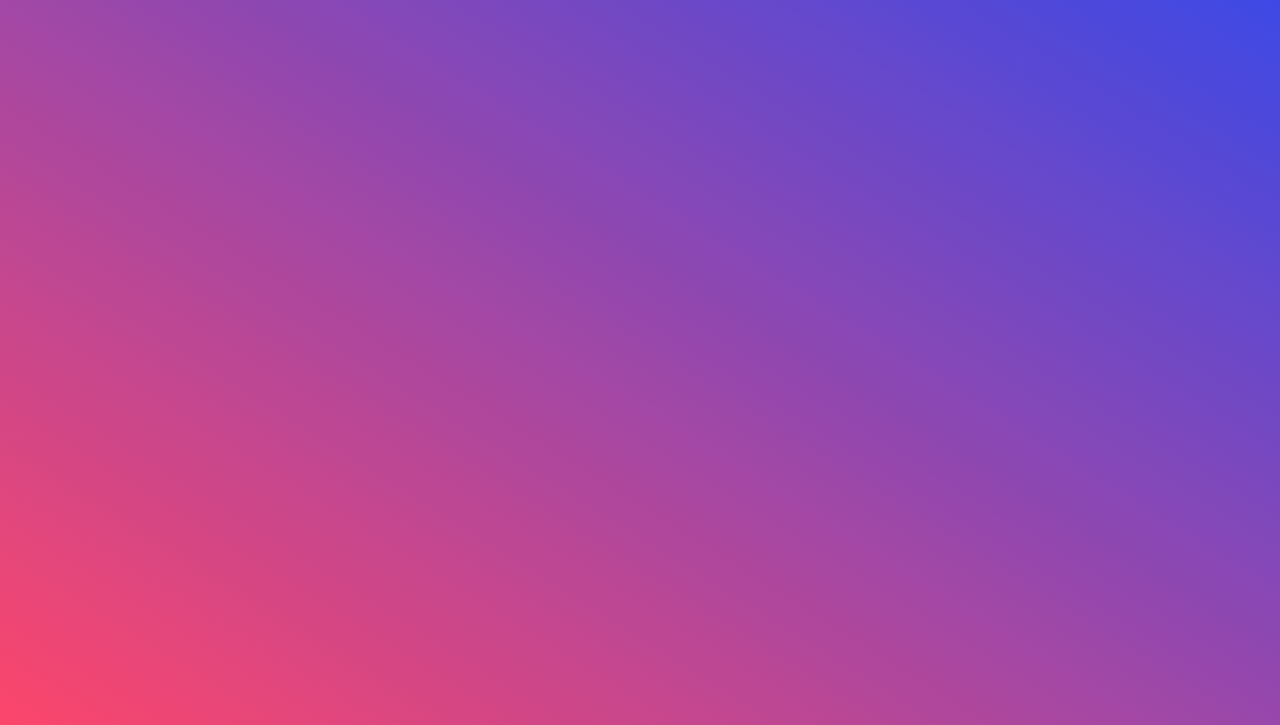
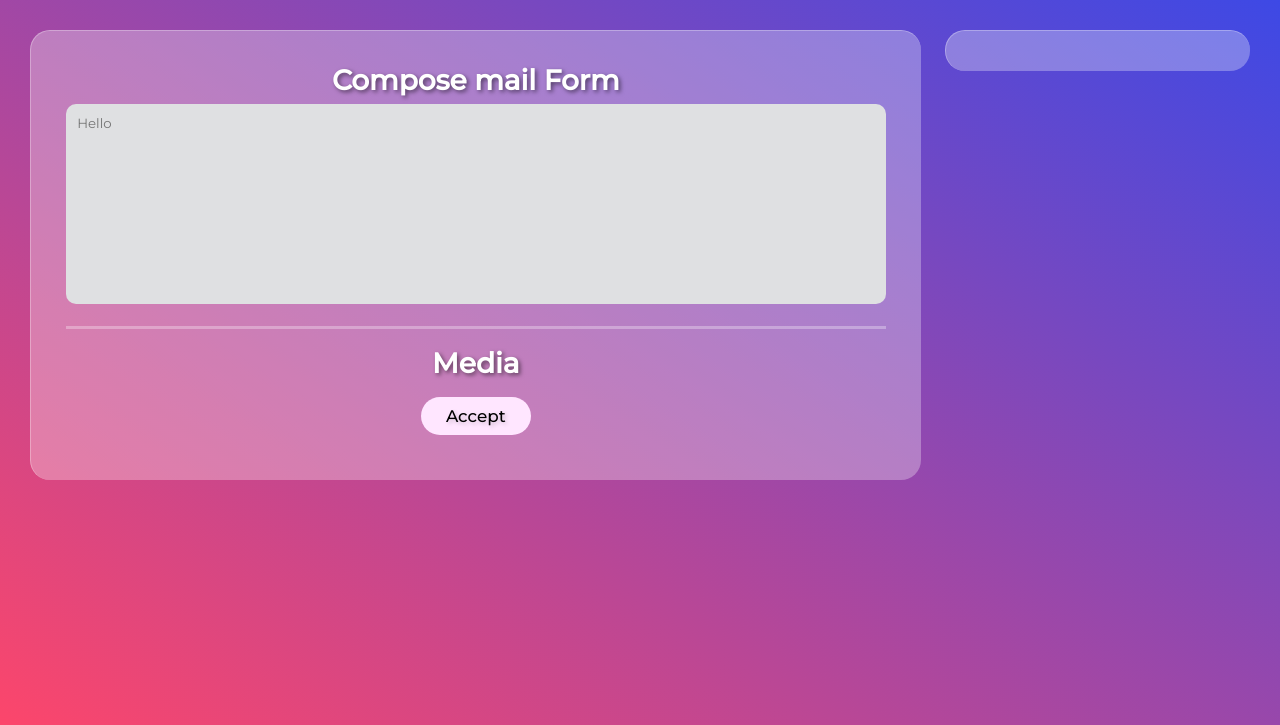
Before and after one commit to MoHTuK/agencystatistic, a Django app: page /mailbot in a window 1280 px wide. Shown: the part 75-800 px from the top of the page. Run offline with Django 4.2, Linux system fonts and the light colour scheme; a user stored in the database is signed in; data that the repository does not hold is empty.

Commit message:
add new js files, some css and html rework

```diff
--- a/MirageAgency/Statistics/static/statistics/css/style.css
+++ b/MirageAgency/Statistics/static/statistics/css/style.css
@@ -22,11 +22,19 @@ body {
     background-attachment: fixed;
     background-repeat: no-repeat;
 }
-.lady_img{
+.lady_img {
     width: 67px;
     height: 110px;
 }
 .body_wrapper {
+    width: 100%;
+    margin: 0 auto;
+    display: flex;
+    justify-content: space-between;
+    align-items: start;
+    padding: 30px;
+}
+.body_wrapper_mailbot {
     width: 100%;
     margin: 0 auto;
     display: flex;
@@ -50,6 +58,63 @@ body {
     opacity: 0.7;
     font-size: 2rem;
     text-shadow: 2px 2px 4px rgba(0, 0, 0, 0.5);
+}
+.container_mailbot {
+    width: 73%;
+    display: flex;
+    flex-direction: column;
+    align-content: center;
+    background: rgba(255, 255, 255, 0.3);
+    border-radius: 20px;
+    border-left: 1px solid rgba(255, 255, 255, 0.3);
+    border-top: 1px solid rgba(255, 255, 255, 0.3);
+    padding: 35px;
+}
+.container_mailbot .top_mail {
+    width: 100%;
+    border-bottom: solid rgba(255, 255, 255, 0.3);
+}
+.container_mailbot .bottom_media {
+    width: 100%;
+    margin-top: 20px;
+}
+.container_mailbot .bottom_media .photo_grid {
+    display: flex;
+    justify-content: center; /* Центрирует дочерние элементы по горизонтали */
+    flex-wrap: wrap; /* Позволяет элементам переноситься на следующую строку */
+    gap: 10px; /* Устанавливает отступы между элементами */
+    padding: 0 10px; /* Устанавливает отступы по краям контейнера */
+}
+.container_mailbot.right {
+    width: 25%;
+    justify-content: center;
+    background: rgba(255, 255, 255, 0.3);
+    border-radius: 20px;
+    border-left: 1px solid rgba(255, 255, 255, 0.3);
+    border-top: 1px solid rgba(255, 255, 255, 0.3);
+    padding: 20px;
+}
+.mailbot_textarea {
+    height: 200px;
+    width: 100%;
+    line-height: normal;
+    padding: .8rem;
+    resize: none;
+    background: #dfe0e2;
+    border-radius: 10px;
+    margin-bottom: 20px;
+}
+
+label {
+    display: flex;
+    justify-content: center;
+    margin-bottom: 10px; /* Отступ снизу */
+    font-weight: 1000;
+    color: #fff;
+    opacity: 1;
+    font-size: 2rem;
+    text-shadow: 2px 2px 4px rgba(0, 0, 0, 0.5);
+
 }
 .body_block {
     width: 17%;
--- /dev/null
+++ b/MirageAgency/mailbot/static/mailbot/js/photos.js
@@ -0,0 +1,20 @@
+function checkLimit(checkbox) {
+    let checkboxes = document.querySelectorAll('#photos-form input[type="checkbox"]');
+    let checkedCount = 0;
+
+    checkboxes.forEach((box) => {
+        if (box.checked) checkedCount++;
+    });
+
+    if (checkedCount >= 2) {
+        checkboxes.forEach((box) => {
+            if (!box.checked) {
+                box.parentElement.style.display = 'none'; // Скрывает label, который является родителем чекбокса
+            }
+        });
+    } else {
+        checkboxes.forEach((box) => {
+            box.parentElement.style.display = 'block'; // Показывает все чекбоксы снова, если количество выбранных меньше двух
+        });
+    }
+}
--- a/MirageAgency/mailbot/templates/mailbot/main.html
+++ b/MirageAgency/mailbot/templates/mailbot/main.html
@@ -45,8 +45,33 @@
             </ul>
         </div>
     </header>
-    {% for item in img_list %}
-        <img src="{{ item.image_url }}" class="lady_img">
-    {% endfor %}
+    <div class="body_wrapper_mailbot">
+        <div class="container_mailbot">
+            <form method="POST">
+            <div class="top_mail">
+
+                <label>Compose mail Form</label>
+                <textarea placeholder="Hello" class="mailbot_textarea"></textarea>
+
+            </div>
+            <div class="bottom_media">
+                <label>Media</label>
+                <div class="photo_grid" id="photos-form">
+                    {% for item in img_list %}
+                    <label class="photo-checkbox">
+                        <input type="checkbox" name="selected_photos" value="{{ item.image_id }}" onchange="checkLimit(this)"/>
+                        <img src="{{ item.image_url }}" alt="Photo {{ loop.index }}">
+                    </label>
+                {% endfor %}
+                </div>
+            </div>
+                <button type="submit" class="date_btn">Accept</button>
+            </form>
+        </div>
+        <div class="container_mailbot right">
+
+        </div>
+    </div>
+    <script src="{% static 'mailbot/js/photos.js' %}"></script>
 </body>
 </html>
--- a/MirageAgency/mailbot/views.py
+++ b/MirageAgency/mailbot/views.py
@@ -8,9 +8,9 @@ import requests
 def mailbot(request):
     # Base URL
     base_url = 'https://goldenbride.net'
-
     # Login URL
     login_url = f'{base_url}/goldenbride/services/login'
+
 
     login_data = {
         'username': request.user.username,
@@ -20,8 +20,8 @@ def mailbot(request):
     login_response = session.post(login_url, data=login_data)
     images_url = f'{base_url}/usermodule/services/agencyhelper?command=attach'
     images_url_response = session.get(images_url).json()
-    img_data = []
+    img_list = []
     for item in images_url_response['list']:
-        img_data.append({"image_id": item["imageId"], 'image_url': item['imageUrls']['smallSizeUrl']})
+        img_list.append({"image_id": item["imageId"], 'image_url': item['imageUrls']['smallSizeUrl']})
 
-    return render(request, 'mailbot/main.html', context={'img_list': img_data})
+    return render(request, 'mailbot/main.html', context={'img_list': img_list})
```
Also changed, not shown: other parts of MirageAgency/Statistics/static/statistics/css/style.css (+44 -0 lines).
